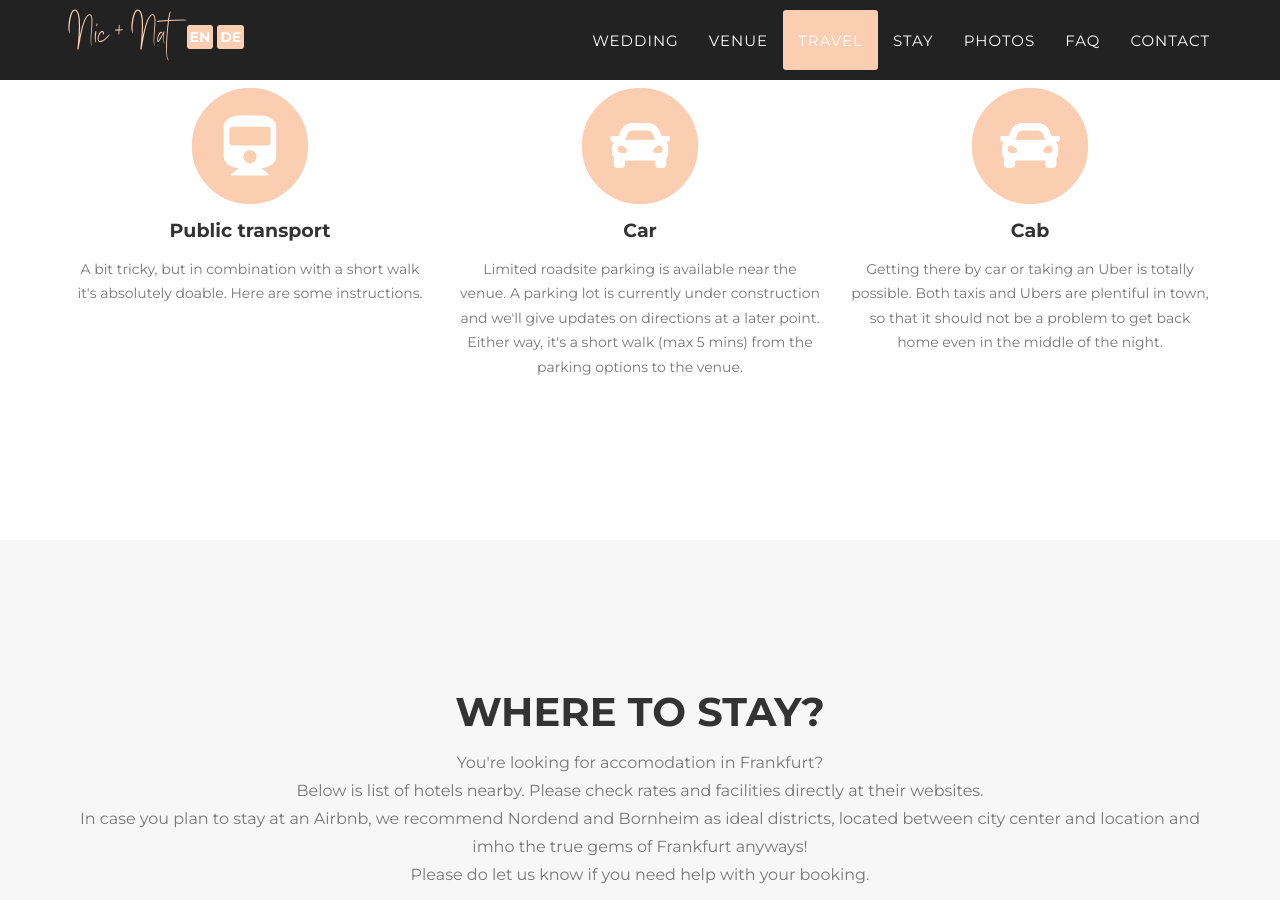
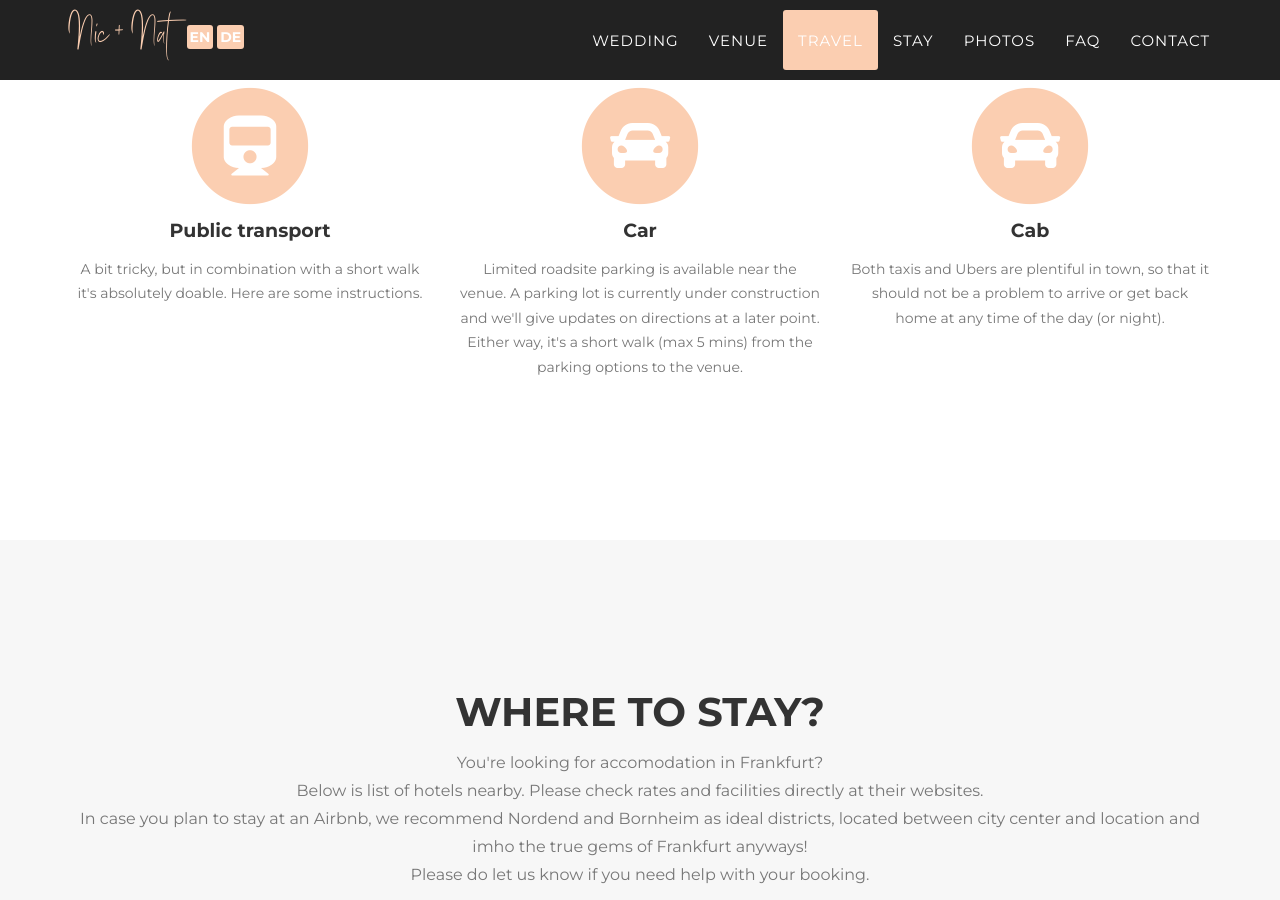
Before and after one commit to nic-nat/wedding, a Jekyll site: the page built from index.html, in a window 1280 px wide and 900 px high, scrolled down 3264 px. Built offline with Jekyll 4.4.1, drawn with Linux system fonts in a browser that asks for light colours; some web fonts are replaced.

Commit message:
Update travel.html

```diff
--- a/_includes/en_data/travel.html
+++ b/_includes/en_data/travel.html
@@ -29,7 +29,7 @@
                     <i class="fa fa-car fa-stack-1x fa-inverse"></i>
                 </span>
                 <h4 class="service-heading">Cab</h4>
-                <p class="text-muted">Getting there by car or taking an Uber is totally possible. Both taxis and Ubers are plentiful in town, so that it should not be a problem to get back home even in the middle of the night.</p>
+                <p class="text-muted">Both taxis and Ubers are plentiful in town, so that it should not be a problem to arrive or get back home at any time of the day (or night).</p>
             </div>
 
         </div>
```
